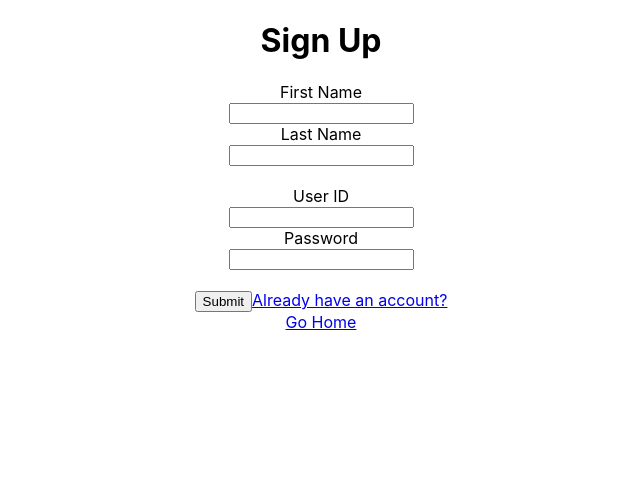
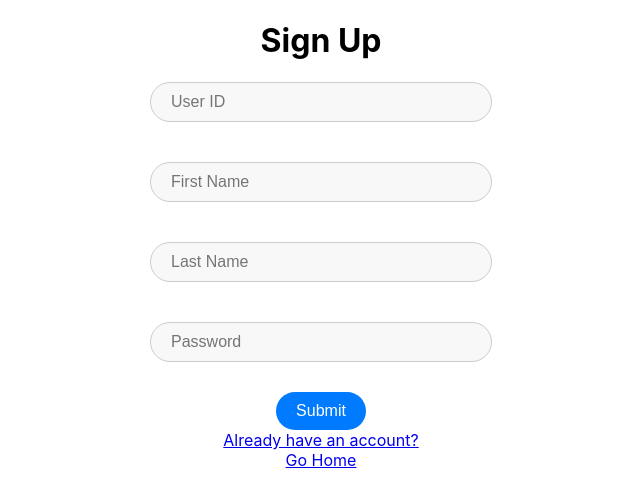
Before and after one commit to livingcesium/data-gg, a React (Create React App) app in the folder app/: page /sign-up in a window 1280 px wide. Shown: the top 504 px of the page, without its empty margins (319-959 px from the left). Built offline with nearby package versions, Linux system fonts and the light colour scheme.

Commit message:
Updated Files

```diff
--- /dev/null
+++ b/app/src/components/App.css
@@ -0,0 +1,44 @@
+.Text1{
+    display: block; /* Makes sure the input fields are block elements */
+    margin: 10px auto; /* Centers the input fields horizontally and adds vertical spacing */
+    width: 70%; /* Sets the width of the input field */
+    max-width: 300px; /* Prevents the input fields from stretching too wide */
+    padding: 10px 20px; /* Adds padding to the inputs */
+    border-radius: 30px; /* Rounded corners for the input fields */
+    border: 1px solid #ccc; /* border for the inputs */
+    background-color: #f8f8f8; /* Light background color for the input */
+    color: #333; /* Dark text color for visibility */
+    font-size: 16px; /* Sets the font size */
+    outline: none; /* Removes the outline to maintain the style on focus */
+  }
+
+  .SubmitButton {
+    padding: 10px 20px; /* padding for button size */
+    border-radius: 30px; /* made the value high for an oval shape */
+    border: none; /* No default border */
+    background-color: #007bff; /* Background color of the button */
+    color: white; /* Text color */
+    font-size: 16px; /* Font Size */
+    cursor: pointer; /* Changes cursor to pointer on hover */
+    outline: none; /* Removes the outline */
+    transition: background-color 0.3s; /* Smooth transition for hover effect */
+  }
+
+  .SubmitButton:hover {
+    background-color: #0056b3; /* Darker shade for hover effect */
+  }
+
+  .List{
+    text-align: left;
+    display: block; /* input fields are block elements */
+    margin: 10px auto; /* Centers the input fields horizontally and adds vertical spacing */
+    width: 70%; /* width of the input field */
+    max-width: 300px; /* Prevents the input fields from stretching too wide */
+    padding: 10px 20px; /* Adds padding to the inputs */
+    border-radius: 30px; /* Rounded corners for the input fields */
+    border: 1px solid #ccc; /* border  */
+    background-color: rgb(181, 218, 249); /* background color */
+    color: #000000; /* Text Color  */
+    font-size: 16px; /* font size */
+    outline: none; /* Removes the outline */
+  }
--- a/app/src/components/LogIn.js
+++ b/app/src/components/LogIn.js
@@ -8,12 +8,14 @@ function LogIn() {
     <div>
       <h1>Log In</h1>
       <form onSubmit={(event) => handleLogin(event, () => navigate('/home'))}>
-        <label htmlFor="userid">User ID:</label><br/>
-        <input type="text" id="userid" name="username"/><br/>
-        <label htmlFor="password">Password:</label><br/>
-        <input type="password" id="password" name="password"/><br/>
-        <br/>
-        <input type="submit" value="Submit"/>
+        <div>
+        <input className = "Text1" type="text" id="userid" name="username" placeholder = "User ID" /><br/>
+
+        <input className = "Text1" type="password" id="password" name="password" placeholder = "Password"/><br/>
+
+        <input className = "SubmitButton" type="submit" value="Submit"/>
+
+        </div>
         <Link to="/sign-up">Don't have an account?</Link><br/>
         <Link to='/home'>Go Home</Link>
       </form>
--- a/app/src/components/Nav.js
+++ b/app/src/components/Nav.js
@@ -1,21 +1,29 @@
-import { Link } from 'react-router-dom';
+import React from "react";
+import { Outlet, Link } from "react-router-dom";
 
-
-export default function Nav({loggedIn, signOut}) {
-    const elements = loggedIn ?
+export default function Nav({ loggedIn, signOut }) {
+  const elements = loggedIn ? (
     <>
       <button onClick={signOut}>Sign Out</button>
     </>
-    :
+  ) : (
     <>
       <Link to='/log-in'>Log In</Link>
       <Link to='/sign-up'>Sign Up</Link>
+      <Link to='/Admin'>Admin</Link>
+
+      <Outlet />
     </>
+  );
 
   return (
+    <>
       <nav>
         <Link to='/data'>Browse</Link>
         {elements}
       </nav>
-    )
+
+      <Outlet />
+    </>
+  );
 }
--- a/app/src/components/SignUp.js
+++ b/app/src/components/SignUp.js
@@ -1,6 +1,8 @@
 import React from 'react';
 import { Link, useNavigate } from 'react-router-dom';
 import { handleSignUp } from '../handles'; // Ensure this path is correct based on your project structure
+import './App.css';
+
 
 function SignUp() {
   const navigate = useNavigate();
@@ -9,19 +11,18 @@ function SignUp() {
     <div>
         <h1>Sign Up</h1>
         <form onSubmit={() => handleSignUp(handleSignUp, () => navigate('/log-in'))}>
-            <label htmlFor="name-first">First Name</label><br/>
-            <input type="text" id="name-first" name="firstname"/><br/>
-            <label htmlFor="name-last">Last Name</label><br/>
-            <input type="text" id="name-last" name="lastname"/><br/>
-            <br/>
-            <label htmlFor="userid">User ID</label><br/>
-            <input type="text" id="userid" name="username"/><br/>
 
-            <label htmlFor="password">Password</label><br/>
-            <input type="password" id="password" name="password"/><br/>
-            <br/>
-            <input type="submit" value="Submit"/>
+            <div>
+            <input className = "Text1" type="text" id="name-first" name="firstname" placeholder = "User ID" /><br/>
 
+            <input className = "Text1" type="text" id="name-last" name="lastname" placeholder = "First Name" /><br/>
+
+            <input className = "Text1" type="text" id="userid" name="username" placeholder = "Last Name" /><br/>
+
+            <input className = "Text1" type="password" id="password" name="password" placeholder = "Password" /><br/>
+
+            <input className = "SubmitButton" type="submit" value="Submit"/>
+            </div>
             <Link to="/log-in">Already have an account?</Link><br/>
             <Link to='/home'>Go Home</Link>
         </form>
```
Also changed, not shown: app/src/components/Admin.js (added, +40 -0 lines). Lines whose indentation alone changed are shown as unchanged.
